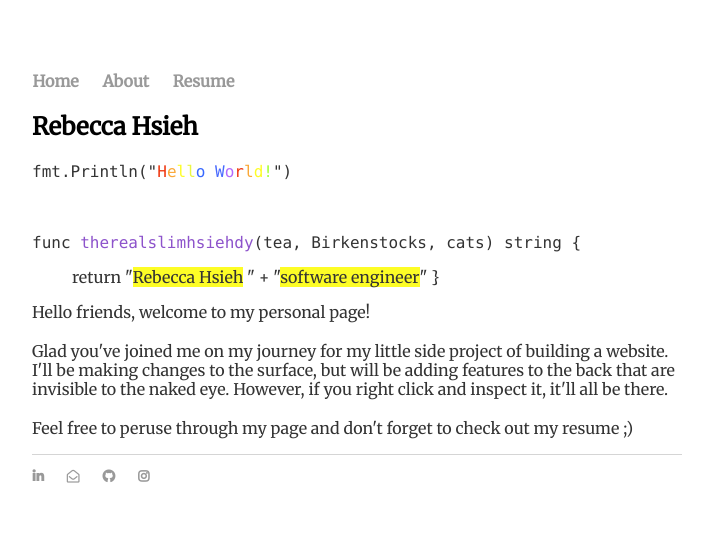
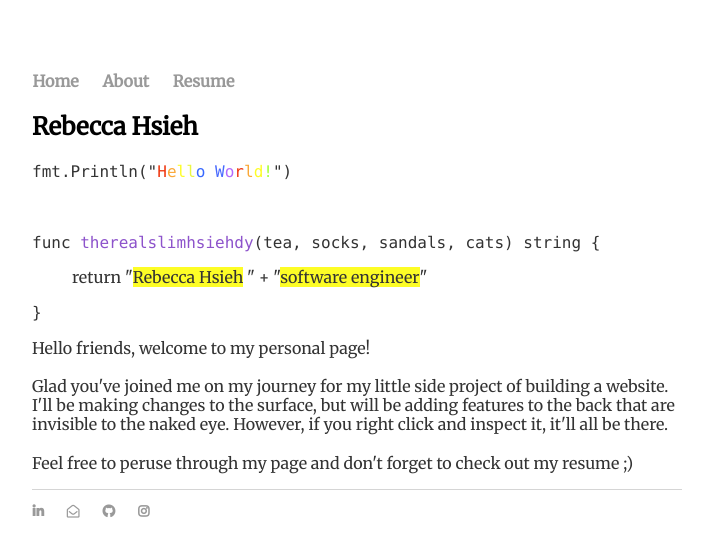
Before and after one commit to therealslimhsiehdy/therealslimhsiehdy.github.io, a Jekyll site: the page built from index.html, in a window 1280 px wide. Shown: the top 557 px of the page, without its empty margins (283-996 px from the left). Built offline with Jekyll 4.4.1, drawn with Linux system fonts in a browser that asks for light colours; nearby versions of some CDN libraries.

Commit message:
Fix spacing and font

```diff
--- a/_layouts/default.html
+++ b/_layouts/default.html
@@ -21,9 +21,10 @@
         		<h2>Rebecca Hsieh</h2>
        			<p class="cb">fmt.Println("<font color="#EF3710">H</font><font color="#FAA838">e</font><font color="#FDFD26">l</font><font color="#EBF643">l</font><font color="#3768FF">o</font> <font color="#4869FE">W</font><font color="#B26BFE">o</font><font color="#EF3710">r</font><font color="#FAA838">l</font><font color="#FDFD26">d</font><font color="#A4FF37">!</font>")</p>
        			<br>
-       			<p class="cb">func <font color="#8D53CB">therealslimhsiehdy</font>(tea, Birkenstocks, cats) string {
-       			<p class="tab">return "<span style="background-color: #FDFD26">Rebecca Hsieh</span> " + "<span style="background-color: #FDFD26">software engineer</span>"
-       			}
+       			<p class="cb">func <font color="#8D53CB">therealslimhsiehdy</font>(tea, socks, sandals, cats) string {</p>
+       			<p class="cb"><p class="tab">return "<span style="background-color: #FDFD26">Rebecca Hsieh</span> " + "<span style="background-color: #FDFD26">software engineer</span>"</p>
+
+       			<p class="cb">}</p>
        			</p></p>
         		<!--<p class="cb"><font color="orange">This text should be orange and in code block style</font></p> -->
 				<p>Hello friends, welcome to my personal page!
```
